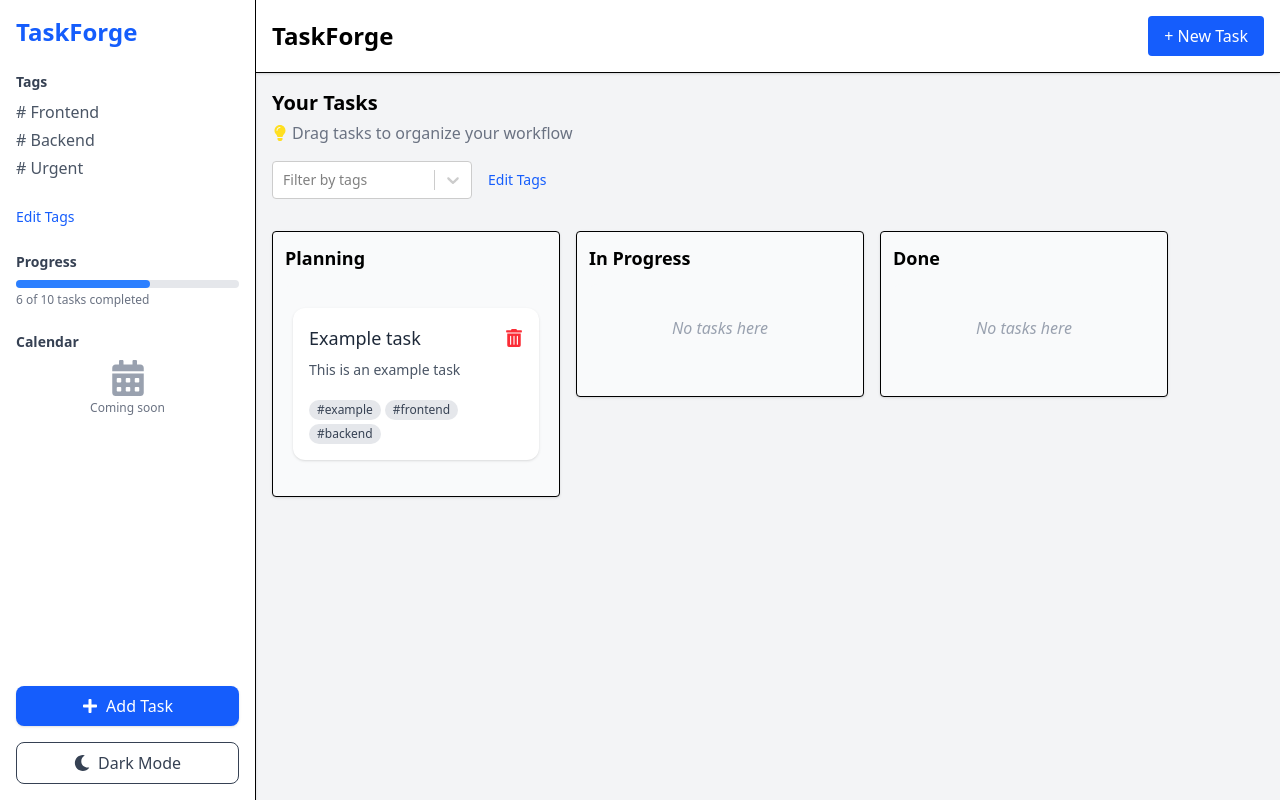
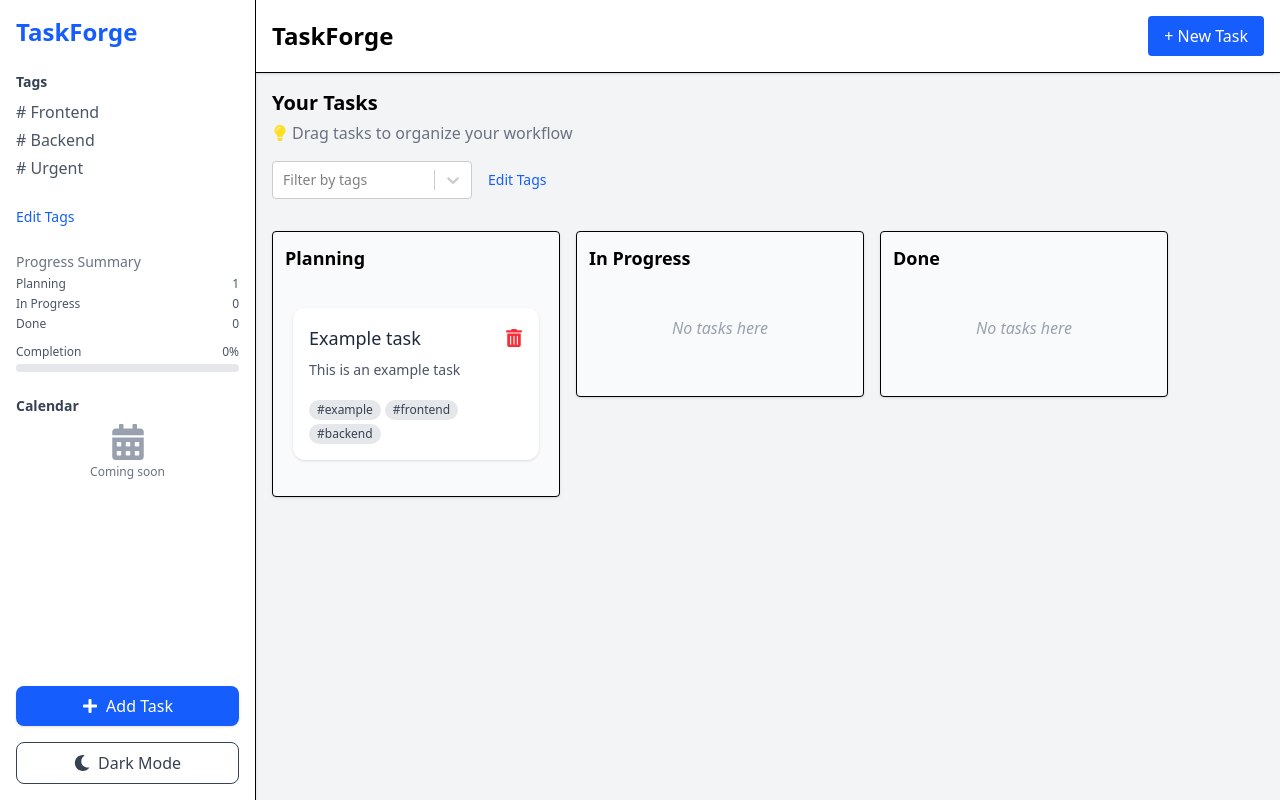
Before and after one commit to otonebieridze/taskforge, a React (Vite) app: page / in a window 1280 px wide. Built offline with nearby package versions, Linux system fonts and the light colour scheme.

Commit message:
feat: implement Progress Summary section

```diff
--- a/src/components/layout/Sidebar.tsx
+++ b/src/components/layout/Sidebar.tsx
@@ -1,8 +1,17 @@
 import { useState } from "react";
 import { FaCalendarAlt, FaPlus, FaSun, FaMoon } from "react-icons/fa";
+import { useTasks } from "../../context/TaskContext";
 
 export default function Sidebar() {
   const [isDark, setIsDark] = useState(false);
+  const { tasks } = useTasks();
+
+  const planning = tasks.filter((t) => t.status === "planning").length;
+  const inProgress = tasks.filter((t) => t.status === "in-progress").length;
+  const done = tasks.filter((t) => t.status === "done").length;
+  const total = tasks.length;
+
+  const progress = total === 0 ? 0 : Math.round((done / total) * 100);
 
   return (
     <div className="w-64 bg-white p-4 border-r shadow-sm h-screen flex flex-col justify-between dark:bg-gray-900 dark:text-white">
@@ -35,18 +44,36 @@ export default function Sidebar() {
         </div>
 
         <div className="mb-6">
-          <h3 className="text-sm font-semibold mb-2 text-gray-700 dark:text-gray-300">
-            Progress
+          <h3 className="text-sm font-medium text-gray-500 mb-1">
+            Progress Summary
           </h3>
-          <div className="w-full bg-gray-200 h-2 rounded-lg mb-1">
-            <div
-              className="bg-blue-500 h-2 rounded-lg"
-              style={{ width: "60%" }}
-            ></div>
+          <div className="text-xs text-gray-600 space-y-1">
+            <div className="flex justify-between">
+              <span>Planning</span>
+              <span>{planning}</span>
+            </div>
+            <div className="flex justify-between">
+              <span>In Progress</span>
+              <span>{inProgress}</span>
+            </div>
+            <div className="flex justify-between">
+              <span>Done</span>
+              <span>{done}</span>
+            </div>
           </div>
-          <p className="text-xs text-gray-500 dark:text-gray-400">
-            6 of 10 tasks completed
-          </p>
+
+          <div className="mt-3">
+            <div className="flex justify-between text-xs text-gray-600 mb-1">
+              <span>Completion</span>
+              <span>{progress}%</span>
+            </div>
+            <div className="w-full h-2 bg-gray-200 rounded-full">
+              <div
+                className="h-2 bg-blue-500 rounded-full transition-all duration-300"
+                style={{ width: `${progress}%` }}
+              />
+            </div>
+          </div>
         </div>
 
         <div className="mb-6">
```
